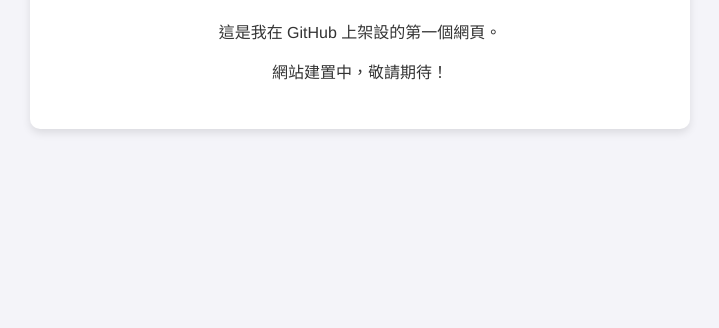
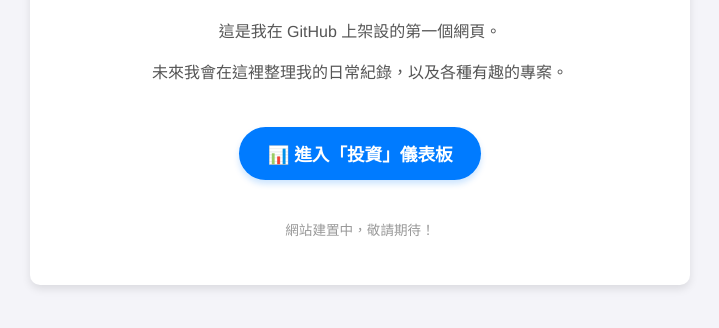
Before and after one commit to 0985684246bb-afk/hello-brian, a plain HTML site: page index.html in a window 1280 px wide. Shown: the part 158-486 px from the top of the page, without its empty margins (280-999 px from the left). Drawn offline with Linux system fonts and the light colour scheme.

Commit message:
Update content and styling for index.html

```diff
--- a/index.html
+++ b/index.html
@@ -21,13 +21,36 @@
             box-shadow: 0 4px 8px rgba(0,0,0,0.1);
         }
         h1 { color: #ff5a5f; }
+        .btn {
+            display: inline-block;
+            background-color: #007bff;
+            color: white;
+            padding: 14px 28px;
+            margin: 25px 0;
+            text-decoration: none;
+            border-radius: 30px;
+            font-weight: bold;
+            font-size: 1.1em;
+            box-shadow: 0 4px 6px rgba(0,123,255,0.2);
+            transition: all 0.3s ease;
+        }
+        .btn:hover {
+            background-color: #0056b3;
+            transform: translateY(-2px);
+            box-shadow: 0 6px 12px rgba(0,123,255,0.3);
+        }
+        p { line-height: 1.6; color: #555; }
     </style>
 </head>
 <body>
     <div class="container">
         <h1>哈囉，歡迎來到我的網站！🚀</h1>
         <p>這是我在 GitHub 上架設的第一個網頁。</p>
-        <p>網站建置中，敬請期待！</p>
+        <p>未來我會在這裡整理我的日常紀錄，以及各種有趣的專案。</p>
+
+        <a href="invest.html" class="btn">📊 進入「投資」儀表板</a>
+
+        <p style="margin-top: 15px; color: #999; font-size: 0.85em;">網站建置中，敬請期待！</p>
     </div>
 </body>
 </html>
```
